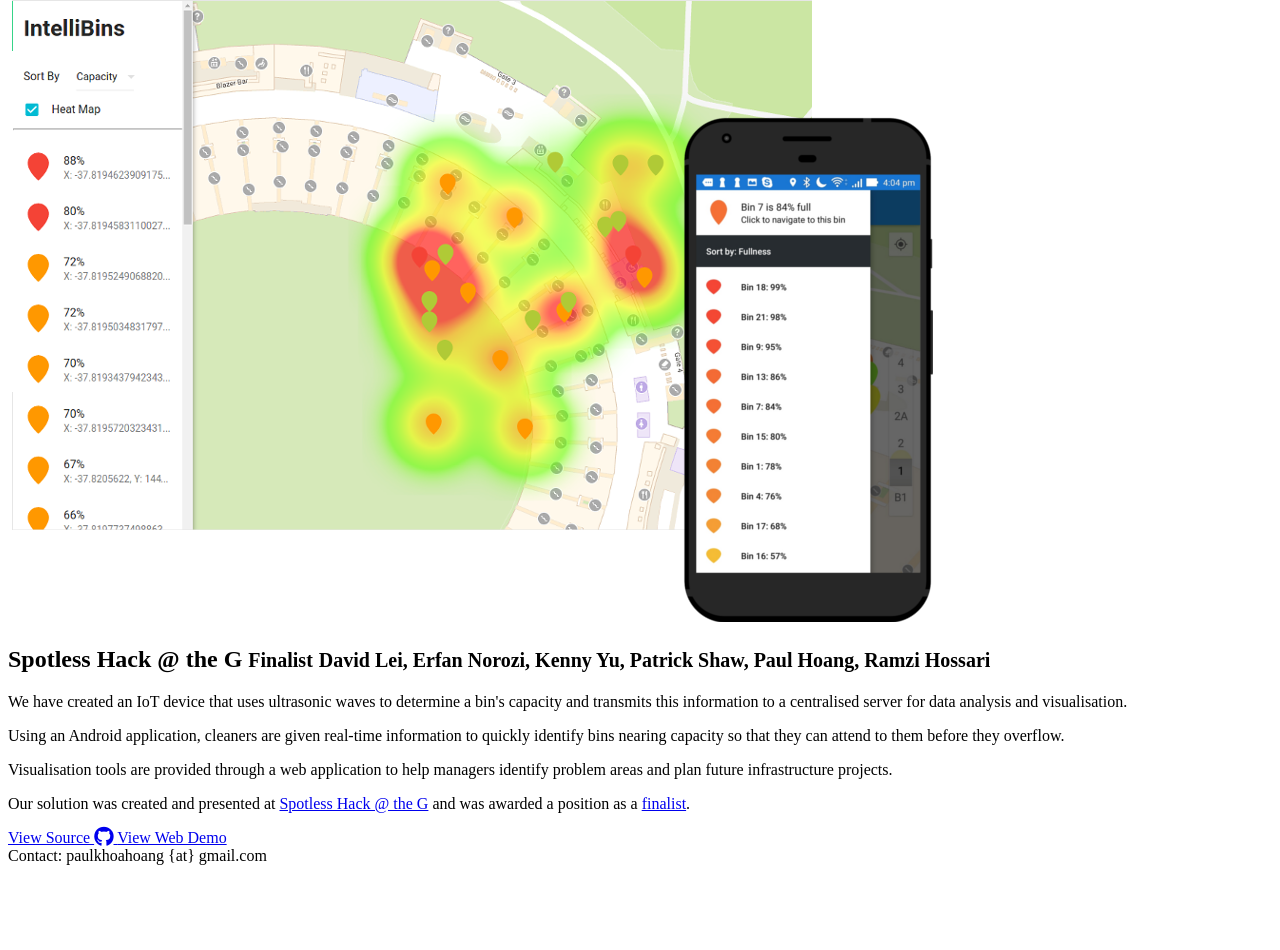
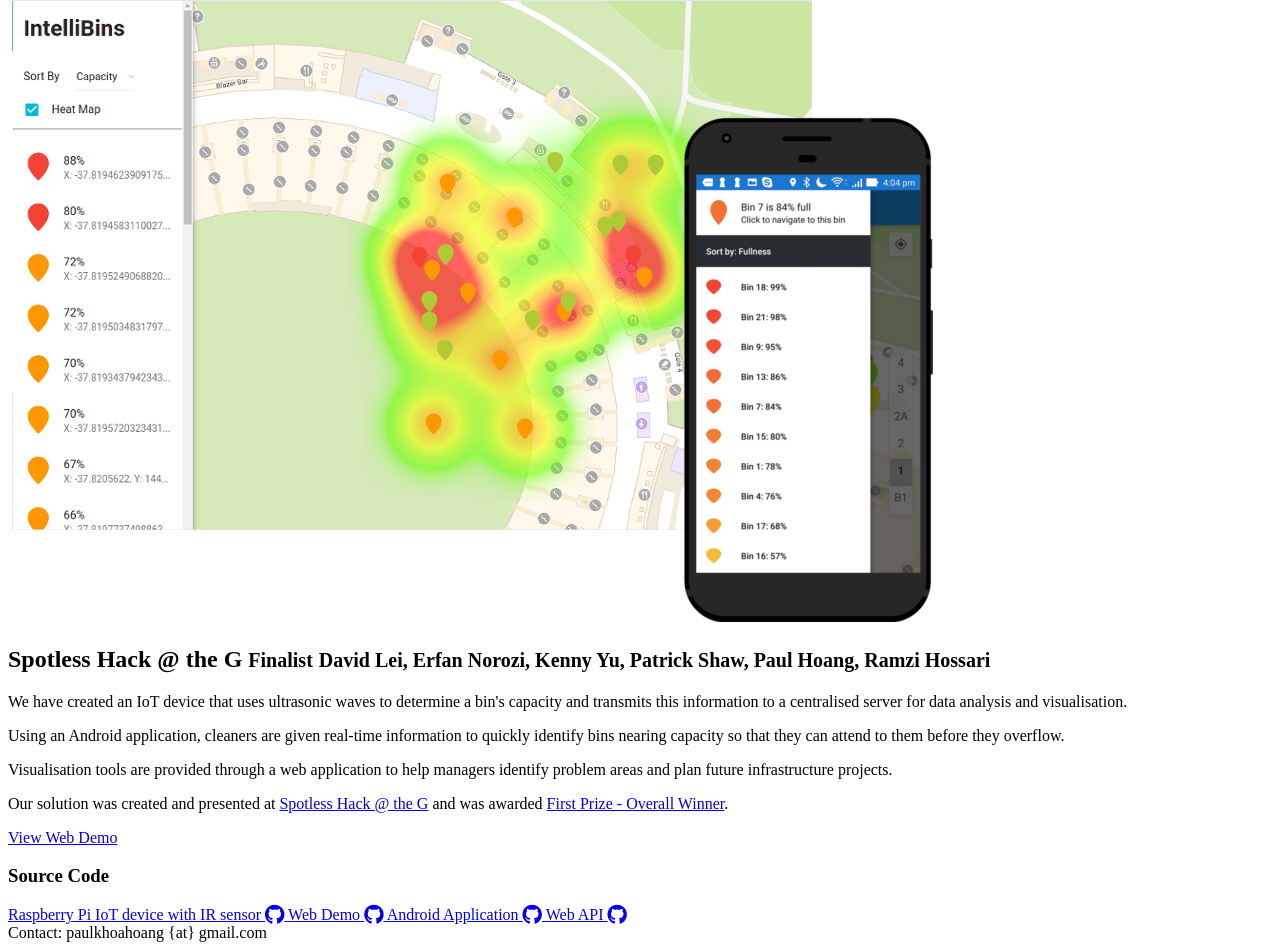
Before and after one commit to HoangPaul/intellibins, a website: page src/static/src/index.hbs in a window 1280 px wide. Shown: the part 154-1104 px from the top of the page. Before the commit the page ends 1027 px from the top, so only its background shows below. Drawn offline with nearby package versions, Linux system fonts and the light colour scheme; files that its build step writes are made by us from their sources.

Commit message:
Add proper source code
Previously, it was a link to a github page with a zip of the 4 projects.
Now, it's individual links to the 4 projects, complete with the history

```diff
--- a/src/static/src/index.hbs
+++ b/src/static/src/index.hbs
@@ -36,15 +36,27 @@
                 help managers identify problem areas and plan future infrastructure projects.
             </p>
             <p>Our solution was created and presented at <a href="https://spotless-hack-the-g.devpost.com/" target="_blank">
-                Spotless Hack @ the G</a> and was awarded a position as a
-                <a href="https://devpost.com/software/intellibins" target="_blank">finalist</a>.
+                Spotless Hack @ the G</a> and was awarded
+                <a href="https://devpost.com/software/intellibins" target="_blank">First Prize - Overall Winner</a>.
             </p>
             <div class="actions">
-                <a class="btn" href="https://github.com/PatrickShaw/intellibins" target="_blank">
-                    View Source <i class="fa fa-github fa-lg" aria-hidden="true"></i>
-                </a>
                 <a class="btn" href="web-demo" target="_blank">
                     View Web Demo
+                </a>
+            </div>
+            <h3>Source Code</h3>
+            <div class="source-code-list">
+                <a class="btn" href="https://github.com/darvid7/Life-of-Pi" target="_blank">
+                    Raspberry Pi IoT device with IR sensor <i class="fa fa-github fa-lg" aria-hidden="true"></i>
+                </a>
+                <a class="btn" href="https://github.com/PatrickShaw/SpotlessGHack-Intellibins-Web" target="_blank">
+                    Web Demo <i class="fa fa-github fa-lg" aria-hidden="true"></i>
+                </a>
+                <a class="btn" href="https://github.com/PatrickShaw/SpotlessGHack-Intellibins-Android" target="_blank">
+                    Android Application <i class="fa fa-github fa-lg" aria-hidden="true"></i>
+                </a>
+                <a class="btn" href="https://github.com/erfanio/spotless_api" target="_blank">
+                    Web API <i class="fa fa-github fa-lg" aria-hidden="true"></i>
                 </a>
             </div>
         </div>
--- a/src/static/src/scss/styles.scss
+++ b/src/static/src/scss/styles.scss
@@ -136,6 +136,17 @@ header {
   padding: 30px 15px;
 }
 
+.source-code-list {
+  display: flex;
+  flex-direction: row;
+  justify-content: center;
+
+  .btn {
+    margin-left: 5px;
+    margin-right: 5px;
+  }
+}
+
 footer {
   background-color: $brand-black;
   color: #eee;
```
